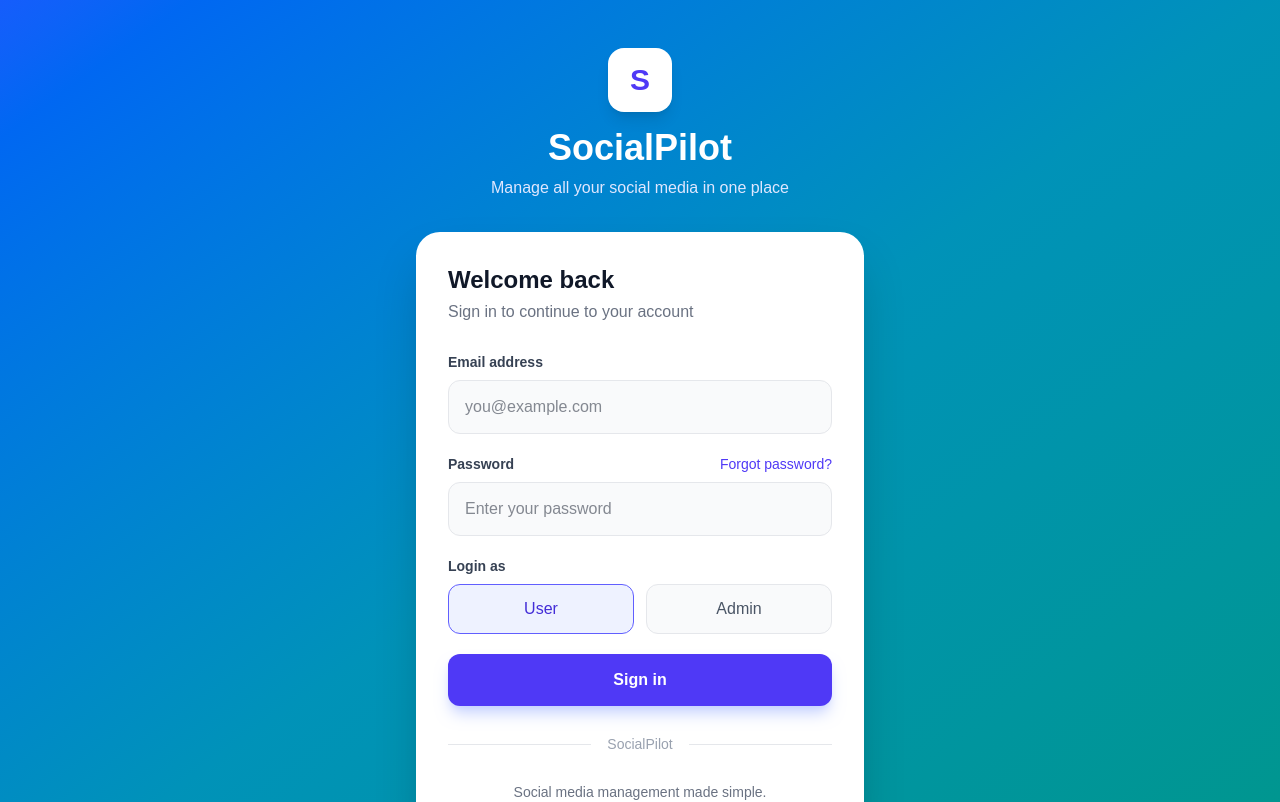
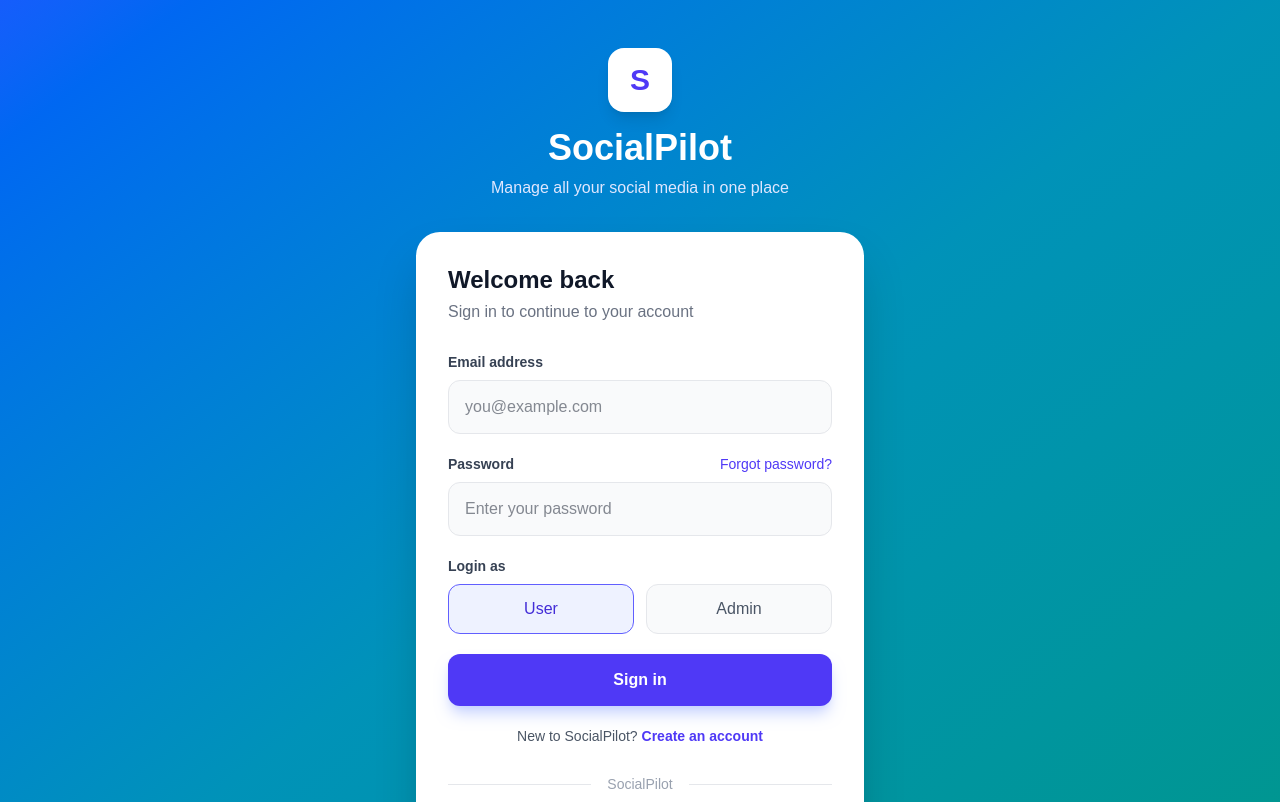
Before and after one commit to 245123750019-wq/SocialPilot, a Next.js app in the folder frontend/: page / in a window 1280 px wide. Shown: the top 802 px of the page. Built offline with nearby package versions, Linux system fonts and the light colour scheme.

Commit message:
Add register link to login page

```diff
--- a/frontend/app/page.tsx
+++ b/frontend/app/page.tsx
@@ -1,6 +1,7 @@
 "use client";
 
 import { useState } from "react";
+import Link from "next/link";
 
 export default function Home() {
   const [email, setEmail] = useState("");
@@ -193,11 +194,22 @@
               className="w-full py-3.5 rounded-xl bg-indigo-600 text-white font-semibold shadow-lg shadow-indigo-200 transition hover:bg-indigo-700 hover:-translate-y-0.5 disabled:opacity-60 disabled:cursor-not-allowed"
             >
               {loading ? "Signing in..." : "Sign in"}
-            </button>
+              </button>
 
-          </form>
+            </form>
 
-          {/* Divider */}
+            {/* Register Link */}
+            <p className="text-center text-sm text-gray-600 mt-5">
+              New to SocialPilot?{" "}
+              <Link
+                href="/register"
+                className="font-semibold text-indigo-600 hover:text-indigo-700"
+              >
+                Create an account
+              </Link>
+            </p>
+
+            {/* Divider */}
           <div className="flex items-center gap-4 my-7">
             <div className="flex-1 h-px bg-gray-200" />
             <span className="text-sm text-gray-400">
```
